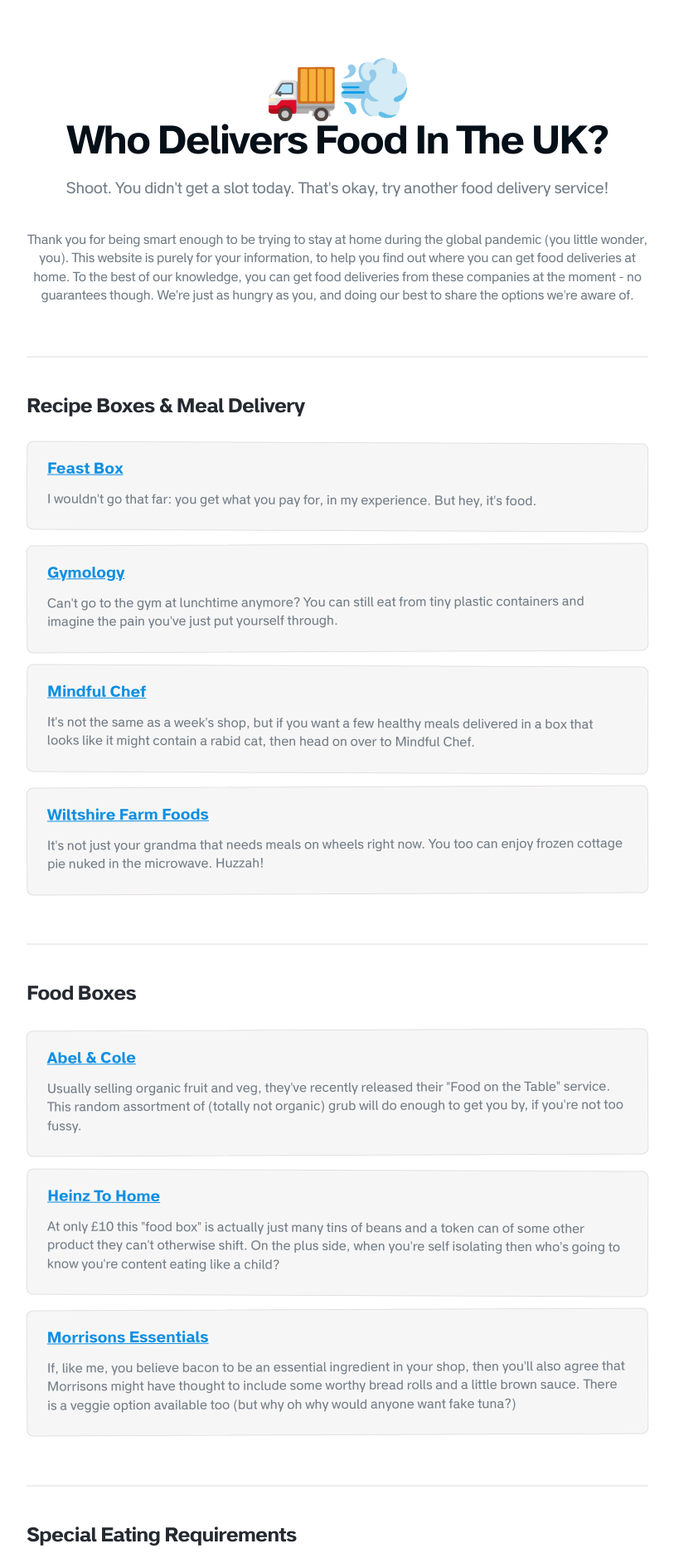
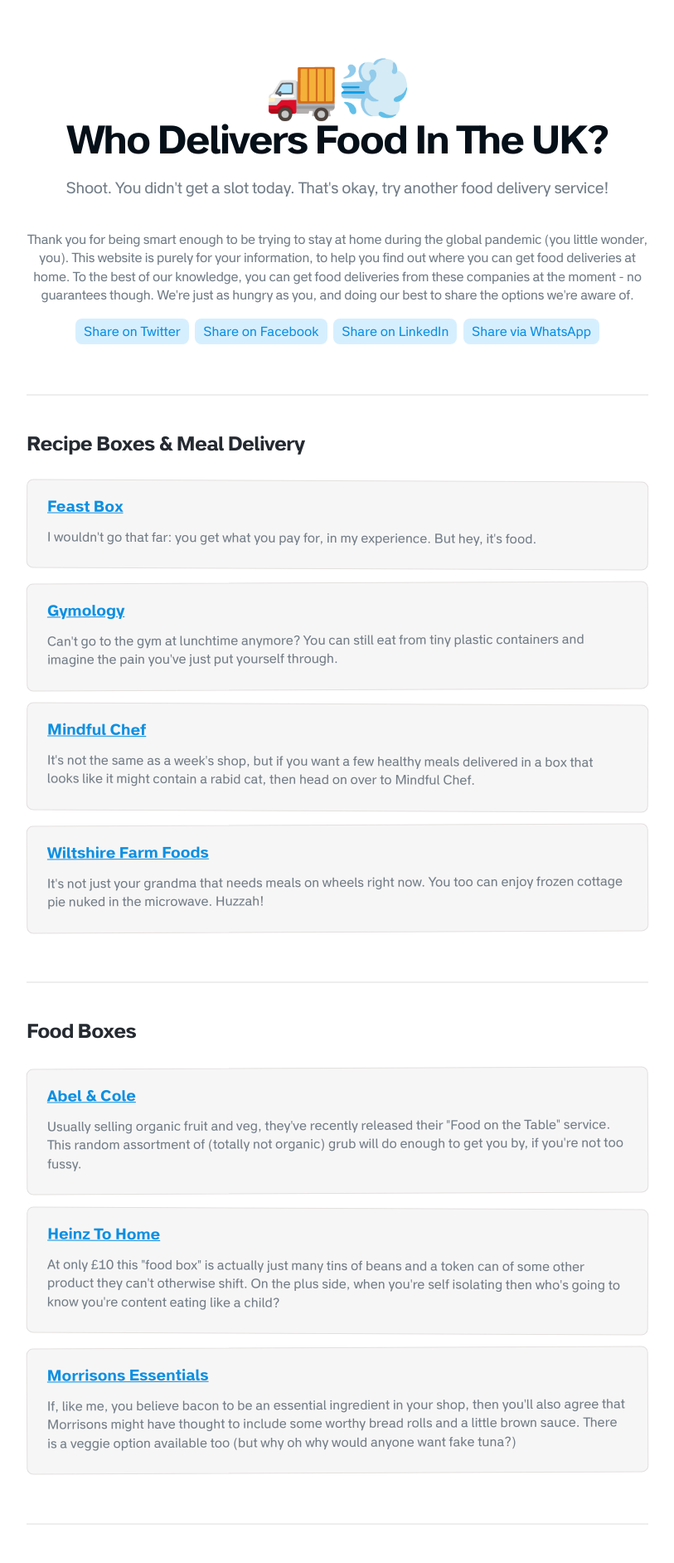
Before and after one commit to fairheadcreative/whodeliversfood, a Jekyll site: the page built from index.markdown, in a window 1280 px wide. Shown: the top 1884 px of the page at 83% size, without its empty margins (233-1046 px from the left). Built offline with Jekyll 4.4.1, drawn with Linux system fonts in a browser that asks for light colours; a script that is not in the unit is left out; comment, search, counter and statistics services are not loaded.

Commit message:
Add share links

```diff
--- a/css/screen.scss
+++ b/css/screen.scss
@@ -181,3 +181,20 @@ footer {
   color: #757C86;
   a { color: #757C86; }
 }
+
+.twitter,
+.facebook,
+.linkedin,
+.whatsapp {
+  color: #0c8fe2;
+  display: inline-block;
+  padding: 10px 10px 6px;
+  background: #d6efff;
+  border-radius: 8px;
+  text-decoration: none;
+  margin: 15px 2px 0;
+  &:hover {
+    background: #0c8fe2;
+    color: #fff;
+  }
+}
--- a/index.markdown
+++ b/index.markdown
@@ -9,6 +9,14 @@ title: Directory
   <p>Shoot. You didn't get a slot today. That's okay, try another food delivery service!</p>
 
   <p class="detail">Thank you for being smart enough to be trying to stay at home during the global pandemic (you little wonder, you). This website is purely for your information, to help you find out where you can get food deliveries at home. To the best of our knowledge, you can get food deliveries from these companies at the moment - no guarantees though. We're just as hungry as you, and doing our best to share the options we're aware of.</p>
+
+  <a class="twitter" href="http://twitter.com/share?text=A Directory Of Everyone Who Delivers Food In The UK:&url=https://whodeliversfood.co.uk&hashtags=covid19">Share on Twitter</a>
+
+  <a class="facebook" href="https://www.facebook.com/sharer/sharer.php?u=https%3A//whodeliversfood.co.uk">Share on Facebook</a>
+
+  <a class="linkedin" href="https://www.linkedin.com/shareArticle?mini=true&url=https%3A//whodeliversfood.co.uk&title=Who%20Delivers%20Food%20In%20The%20UK?&summary=A%20directory%20of%20everyone%20who%20delivers%20food%20in%20the%20UK!&source=">Share on LinkedIn</a>
+
+  <a class="whatsapp" href="whatsapp://send?text=A Directory Of Everyone Who Delivers Food In The UK: https://whodeliversfood.co.uk" data-action="share/whatsapp/share">Share via WhatsApp</a>
 </header>
 
 <h2>Recipe Boxes & Meal Delivery</h2>
```
